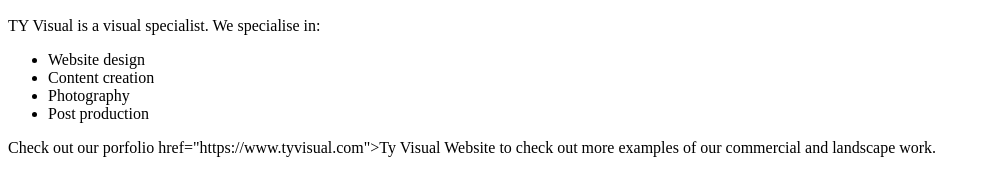
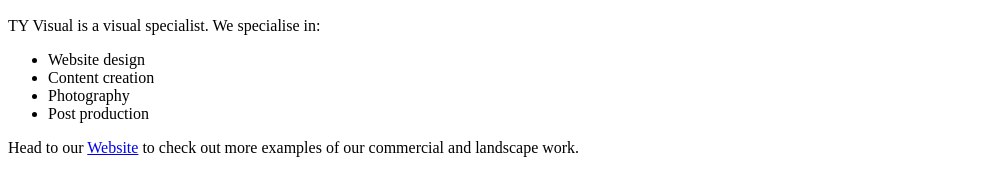
Before and after one commit to Impicklerick12/My-first-website, a plain HTML site: page index.html in a window 1280 px wide. Shown: the part 383-578 px from the top of the page, without its empty margins (0-990 px from the left). Drawn offline with Linux system fonts and the light colour scheme.

Commit message:
Update webite URL link

```diff
--- a/index.html
+++ b/index.html
@@ -17,6 +17,6 @@
       <li>Post production</li>
     </ul>
 
-    <p>Check out our porfolio <a> href="https://www.tyvisual.com">Ty Visual Website</a> to check out more examples of our commercial and landscape work.</p>
+    <p>Head to our <a href="https://www.tyvisual.com">Website</a> to check out more examples of our commercial and landscape work.</p>
   </body>
 </html>
```
